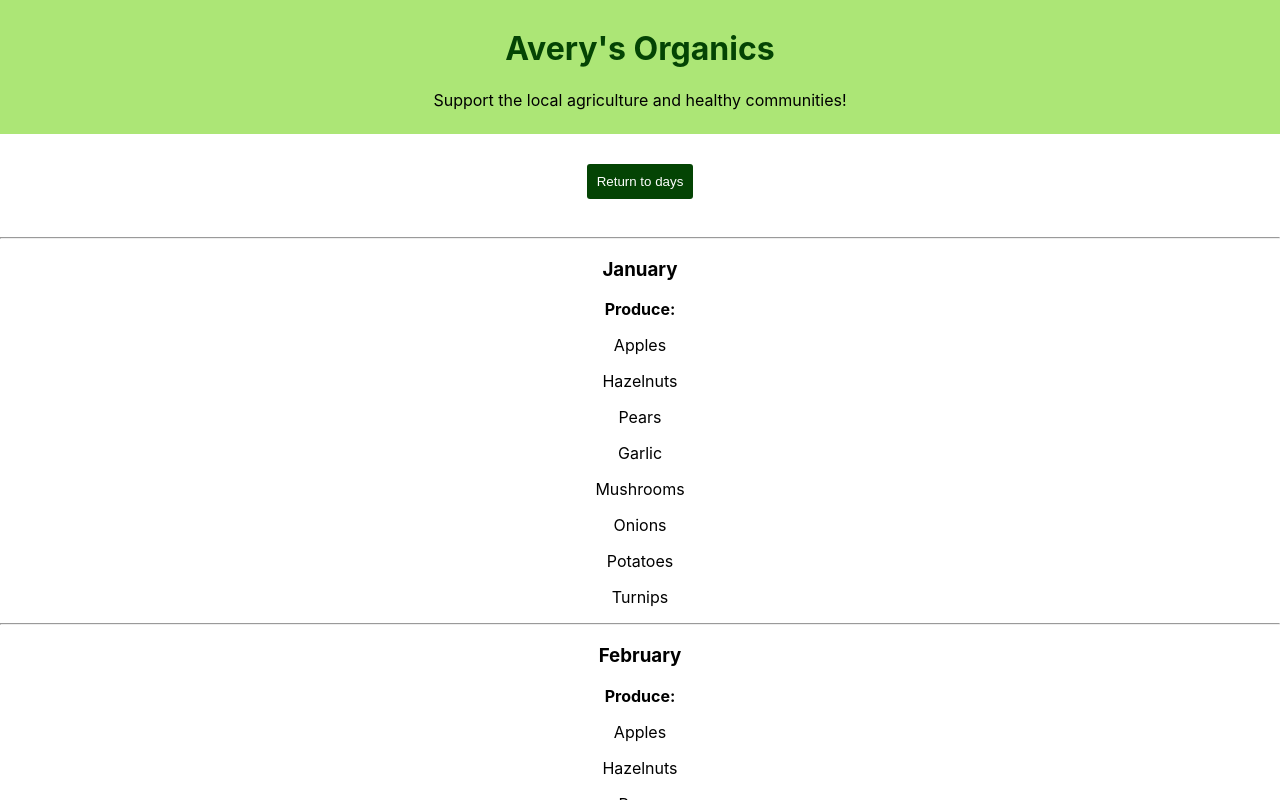
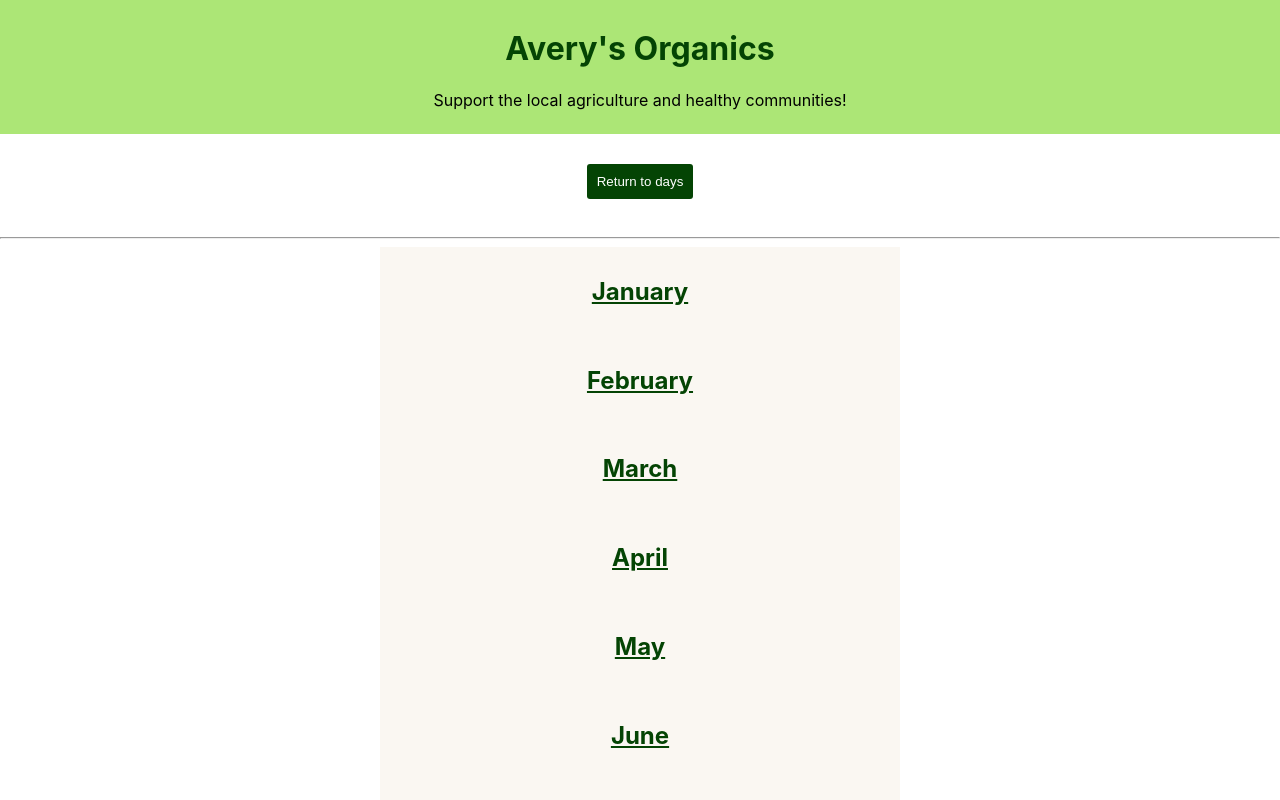
Before and after one commit to NickyLind/FarmersMarketCircuit, a React (Create React App) app: page / in a window 1280 px wide. Both pictures are taken after a click on the button "View months". Shown: the top 800 px of the page. Built offline with nearby package versions, Linux system fonts and the light colour scheme.

Commit message:
add onclick functionality to display produce per month Co-authored-by: Mekinsie Callahan <mekinsie.aja@gmail.com>

```diff
--- a/src/Components/Month.js
+++ b/src/Components/Month.js
@@ -1,15 +1,17 @@
 import React from "react";
 import PropTypes from "prop-types";
+import MonthSelection from "./MonthSelection"
 
 function Month(props) {
   return (
     <React.Fragment>
-      <h3>{props.month}</h3>
-      <p><strong>Produce:</strong></p>
-      {props.selection.map((element) =>
-        <p>{element}</p>
-      )}
-      <hr />
+      <div class="day">
+        <h2><a href="#">{props.month}</a></h2>
+        <p><strong>Produce:</strong></p>
+        {props.selection.map((element) =>
+          <p>{element}</p>
+        )}
+      </div>
     </React.Fragment>
   );
 }
--- /dev/null
+++ b/src/Components/MonthControl.js
@@ -0,0 +1,66 @@
+import React from "react";
+import PropTypes from "prop-types";
+
+class Month extends React.Component {
+
+  constructor(props) {
+    super(props);
+    this.state = {
+      produceVisible: false
+    };
+  }
+
+  handleClick = () => {
+    this.setState(prevState => ({
+      produceVisible: !prevState.produceVisible
+    }));
+  }
+
+  render() {
+    if (this.state.produceVisible) {
+      return (
+        <React.Fragment>
+          <p><strong>Produce:</strong></p>
+          {this.props.selection.map((element) =>
+            <p>{element}</p>)}
+        </React.Fragment>
+      )
+    }
+    return (
+      <React.Fragment>
+        <div class="day">
+          <h2><a href="#" onClick={this.handleClick}>{this.props.month}</a></h2>
+
+        </div>
+      </React.Fragment>
+    )
+
+
+
+
+  }
+
+  // function Month(props) {
+  //   return (
+  //     <React.Fragment>
+  //       <div class="day">
+  //         <h2><a href="#">{props.month}</a></h2>
+
+  //         <ProduceControl
+  //           selection={props.selection}
+  //           key={props.index}
+  //         />
+
+  //         <p><strong>Produce:</strong></p>
+  //         {props.selection.map((element) =>
+  //           <p>{element}</p>
+  //         )}
+  //       </div>
+  //     </React.Fragment>
+  //   );
+  // }
+
+
+}
+
+export default Month;
--- a/src/Components/MonthList.js
+++ b/src/Components/MonthList.js
@@ -1,5 +1,6 @@
 import React from 'react';
-import Month from "./Month";
+import MonthControl from "./MonthControl";
+// import MonthSelection from "./MonthSelection"
 
 const availableProduce = [
   {
@@ -275,7 +276,7 @@ function MonthList() {
     <React.Fragment>
       <hr />
       {availableProduce.map((month, index) =>
-        <Month
+        <MonthControl
           month={month.month}
           selection={month.selection}
           key={index}
--- /dev/null
+++ b/src/Components/MonthSelection.js
@@ -0,0 +1,14 @@
+import React from "react";
+
+function MonthSelection(props) {
+  return (
+    <React.Fragment>
+      <p><strong>Produce:</strong></p >
+      { props.selection.map((element) =>
+        <p>{element}</p>
+      )}
+    </React.Fragment>
+  )
+}
+
+export default MonthSelection;
--- a/src/styles/App.css
+++ b/src/styles/App.css
@@ -7,7 +7,6 @@ h1 {
   text-align: center;
   padding: 8px;
 }
-
 
 body {
   text-align: center;
@@ -43,3 +42,10 @@ button:hover{
 /* h3, h2{
   color: rgb(4, 68, 4);
 } */
+
+a {
+  color: rgb(4, 68, 4);
+}
+a:hover {
+  color: rgb(172, 230, 118);
+}
```
